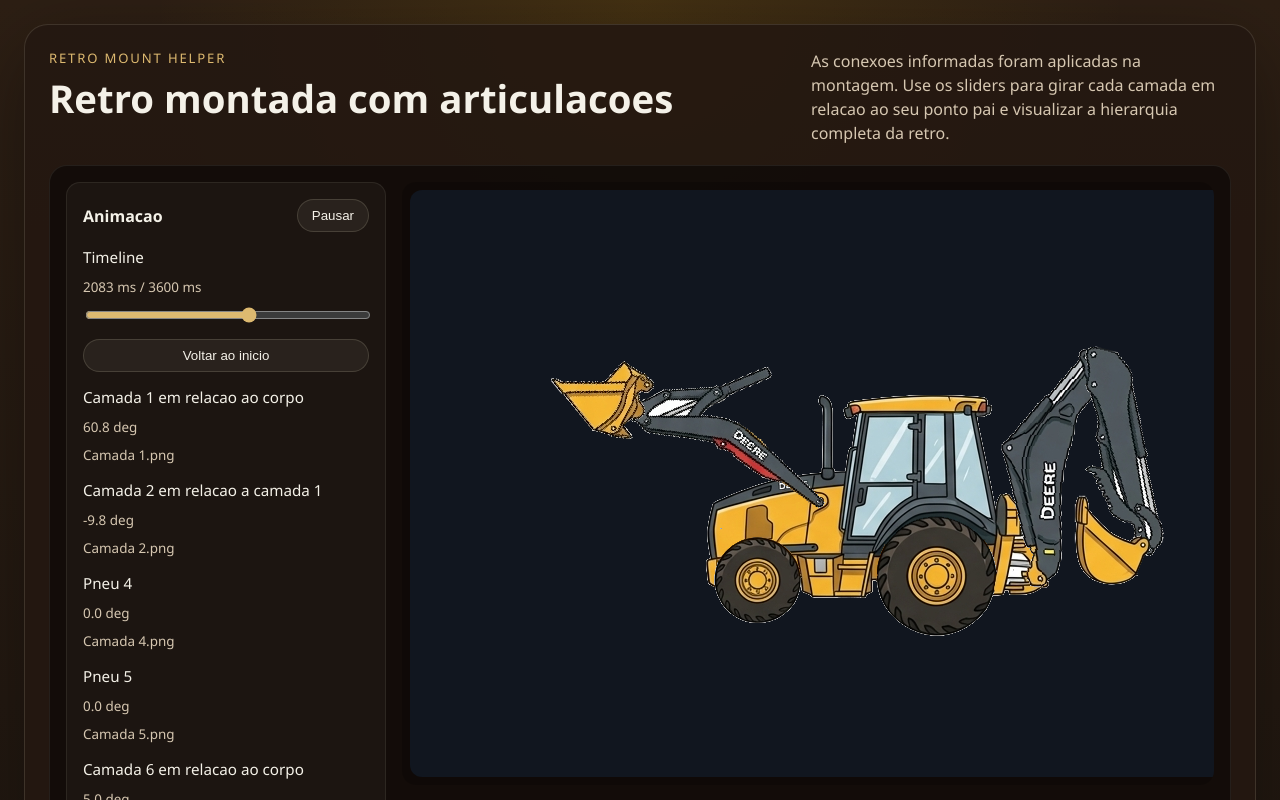
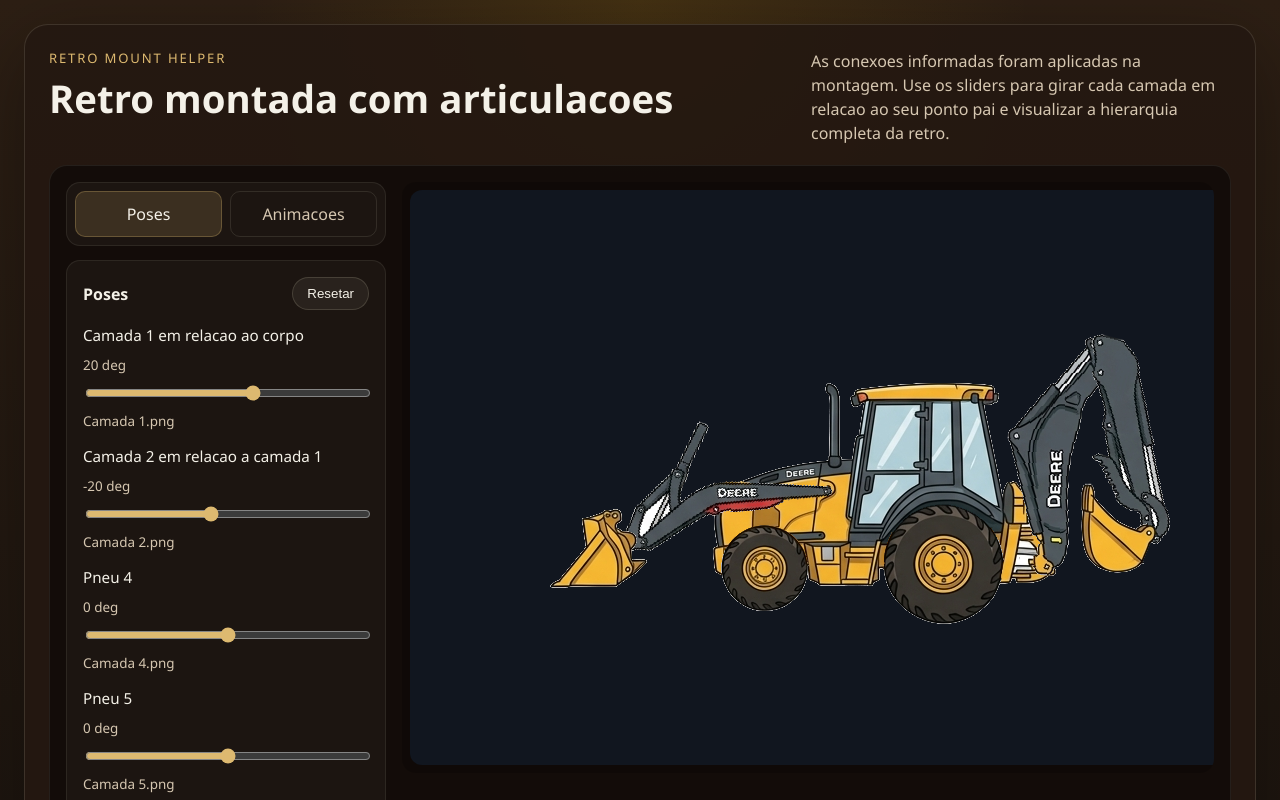
Before and after one commit to Artotz/venezitos-adventure, a React (Vite) app: page / in a window 1280 px wide. Shown: the top 800 px of the page. Built offline with nearby package versions, Linux system fonts and the light colour scheme.

Commit message:
fixed loading animation

```diff
--- a/src/game/GameCanvas.tsx
+++ b/src/game/GameCanvas.tsx
@@ -46,9 +46,14 @@ type AnimationKeyframe = {
   changes: SparseAngles;
 };
 
+type AnimationPreset = {
+  id: string;
+  name: string;
+  keyframes: AnimationKeyframe[];
+};
+
 type ResolvedKeyframe = {
   at: number;
-  changes: SparseAngles;
   angles: Record<LayerName, number>;
 };
 
@@ -138,8 +143,8 @@ const LAYER_CONFIG: Record<LayerName, LayerConfig> = {
 };
 
 const DEFAULT_ANGLES: Record<LayerName, number> = {
-  "Camada 1.png": 14,
-  "Camada 2.png": -21,
+  "Camada 1.png": 20,
+  "Camada 2.png": -20,
   "Camada 3.png": 0,
   "Camada 4.png": 0,
   "Camada 5.png": 0,
@@ -148,8 +153,20 @@ const DEFAULT_ANGLES: Record<LayerName, number> = {
   "Camada 8.png": -15,
 };
 
-const ANIMATION_KEYFRAMES: AnimationKeyframe[] = [
+const ANIMATION_PRESETS: AnimationPreset[] = [
+  {
+    id: "idle",
+    name: "Ciclo da Cacamba",
+    keyframes: [
       { at: 0, changes: {} },
+      {
+        at: 600,
+        changes: {
+          "Camada 1.png": 14,
+          "Camada 2.png": -21,
+          "Camada 6.png": 5,
+        },
+      },
       {
         at: 1200,
         changes: {
@@ -169,6 +186,8 @@ const ANIMATION_KEYFRAMES: AnimationKeyframe[] = [
         changes: {
           "Camada 2.png": -92,
         },
+      },
+    ],
   },
 ];
 
@@ -324,10 +343,11 @@ function computeBounds(
 
 function resolveKeyframes(
   baseAngles: Record<LayerName, number>,
+  keyframes: AnimationKeyframe[],
 ): ResolvedKeyframe[] {
   let currentAngles = { ...baseAngles };
 
-  return ANIMATION_KEYFRAMES.map((keyframe) => {
+  return keyframes.map((keyframe) => {
     currentAngles = {
       ...currentAngles,
       ...keyframe.changes,
@@ -335,7 +355,6 @@ function resolveKeyframes(
 
     return {
       at: keyframe.at,
-      changes: keyframe.changes,
       angles: currentAngles,
     };
   });
@@ -344,9 +363,10 @@ function resolveKeyframes(
 function interpolateAngles(
   resolvedKeyframes: ResolvedKeyframe[],
   currentTime: number,
+  fallback: Record<LayerName, number>,
 ) {
   if (resolvedKeyframes.length === 0) {
-    return DEFAULT_ANGLES;
+    return fallback;
   }
 
   if (currentTime <= resolvedKeyframes[0].at) {
@@ -371,7 +391,7 @@ function interpolateAngles(
     const progress = (currentTime - from.at) / duration;
     const interpolatedAngles = {} as Record<LayerName, number>;
 
-    for (const layerName of Object.keys(DEFAULT_ANGLES) as LayerName[]) {
+    for (const layerName of Object.keys(fallback) as LayerName[]) {
       const fromAngle = from.angles[layerName];
       const toAngle = to.angles[layerName];
       interpolatedAngles[layerName] =
@@ -389,7 +409,12 @@ export function GameCanvas() {
   const animationFrameRef = useRef<number | null>(null);
   const lastTickRef = useRef<number | null>(null);
   const [layers, setLayers] = useState<LoadedLayer[]>([]);
-  const [isPlaying, setIsPlaying] = useState(true);
+  const [angles, setAngles] = useState(DEFAULT_ANGLES);
+  const [activeTab, setActiveTab] = useState<"poses" | "animations">("poses");
+  const [selectedAnimationId, setSelectedAnimationId] = useState(
+    ANIMATION_PRESETS[0]?.id ?? "",
+  );
+  const [isPlaying, setIsPlaying] = useState(false);
   const [currentTime, setCurrentTime] = useState(0);
 
   useEffect(() => {
@@ -412,18 +437,35 @@ export function GameCanvas() {
       });
   }, []);
 
+  const selectedAnimation = useMemo(
+    () =>
+      ANIMATION_PRESETS.find((preset) => preset.id === selectedAnimationId) ??
+      null,
+    [selectedAnimationId],
+  );
   const resolvedKeyframes = useMemo(
-    () => resolveKeyframes(DEFAULT_ANGLES),
-    [],
+    () =>
+      selectedAnimation
+        ? resolveKeyframes(angles, selectedAnimation.keyframes)
+        : [],
+    [angles, selectedAnimation],
   );
-  const totalDuration = resolvedKeyframes[resolvedKeyframes.length - 1]?.at ?? 0;
-  const animatedAngles = useMemo(
-    () => interpolateAngles(resolvedKeyframes, currentTime),
-    [currentTime, resolvedKeyframes],
-  );
+  const totalDuration =
+    resolvedKeyframes[resolvedKeyframes.length - 1]?.at ?? 0;
+  const displayAngles = useMemo(() => {
+    if (!selectedAnimation) {
+      return angles;
+    }
+
+    if (!isPlaying && currentTime === 0) {
+      return angles;
+    }
+
+    return interpolateAngles(resolvedKeyframes, currentTime, angles);
+  }, [angles, currentTime, isPlaying, resolvedKeyframes, selectedAnimation]);
 
   useEffect(() => {
-    if (!isPlaying || totalDuration <= 0) {
+    if (!isPlaying || !selectedAnimation || totalDuration <= 0) {
       lastTickRef.current = null;
       return;
     }
@@ -450,7 +492,7 @@ export function GameCanvas() {
       animationFrameRef.current = null;
       lastTickRef.current = null;
     };
-  }, [isPlaying, totalDuration]);
+  }, [isPlaying, selectedAnimation, totalDuration]);
 
   const scene = useMemo(() => {
     if (layers.length === 0) {
@@ -459,7 +501,7 @@ export function GameCanvas() {
 
     const preliminaryMatrices = computeWorldMatrices(
       layers,
-      animatedAngles,
+      displayAngles,
       createIdentityMatrix(),
     );
     const bounds = computeBounds(layers, preliminaryMatrices);
@@ -467,7 +509,11 @@ export function GameCanvas() {
       CANVAS_PADDING - bounds.minX,
       CANVAS_PADDING - bounds.minY,
     );
-    const worldMatrices = computeWorldMatrices(layers, animatedAngles, rootMatrix);
+    const worldMatrices = computeWorldMatrices(
+      layers,
+      displayAngles,
+      rootMatrix,
+    );
     const finalBounds = computeBounds(layers, worldMatrices);
 
     return {
@@ -479,7 +525,7 @@ export function GameCanvas() {
       ),
       worldMatrices,
     };
-  }, [animatedAngles, layers]);
+  }, [displayAngles, layers]);
 
   useEffect(() => {
     const canvas = canvasRef.current;
@@ -529,19 +575,41 @@ export function GameCanvas() {
     context.setTransform(1, 0, 0, 1, 0, 0);
   }, [layers, scene]);
 
+  const handleAngleChange = (layerName: LayerName, value: string) => {
+    setIsPlaying(false);
+    lastTickRef.current = null;
+    setAngles((current) => ({
+      ...current,
+      [layerName]: Number(value),
+    }));
+  };
+
+  const handleAnimationChange = (value: string) => {
+    setSelectedAnimationId(value);
+    setCurrentTime(0);
+    setIsPlaying(false);
+    lastTickRef.current = null;
+  };
+
   const handleTimelineChange = (value: string) => {
+    setCurrentTime(Number(value));
+    setIsPlaying(false);
     lastTickRef.current = null;
-    setCurrentTime(Number(value));
   };
 
   const togglePlayback = () => {
+    if (!selectedAnimation) {
+      return;
+    }
+
     setIsPlaying((current) => !current);
   };
 
-  const resetAnimation = () => {
-    lastTickRef.current = null;
+  const resetPose = () => {
+    setAngles(DEFAULT_ANGLES);
     setCurrentTime(0);
     setIsPlaying(false);
+    lastTickRef.current = null;
   };
 
   if (layers.length === 0 || !scene) {
@@ -551,16 +619,95 @@ export function GameCanvas() {
   return (
     <div className="assembly-layout">
       <div className="controls-panel">
+        <div className="tab-bar" role="tablist" aria-label="Controles da retro">
+          <button
+            type="button"
+            role="tab"
+            aria-selected={activeTab === "poses"}
+            className={`tab-button${activeTab === "poses" ? " is-active" : ""}`}
+            onClick={() => setActiveTab("poses")}
+          >
+            Poses
+          </button>
+          <button
+            type="button"
+            role="tab"
+            aria-selected={activeTab === "animations"}
+            className={`tab-button${activeTab === "animations" ? " is-active" : ""}`}
+            onClick={() => setActiveTab("animations")}
+          >
+            Animacoes
+          </button>
+        </div>
+
+        {activeTab === "poses" && (
+          <div className="controls-group">
             <div className="controls-header">
-          <h2>Animacao</h2>
+              <h2>Poses</h2>
+              <button
+                type="button"
+                className="reset-button"
+                onClick={resetPose}
+              >
+                Resetar
+              </button>
+            </div>
+
+            {CONTROLLABLE_LAYERS.map((layerName) => {
+              const config = LAYER_CONFIG[layerName];
+              const value = angles[layerName];
+
+              return (
+                <label key={layerName} className="slider-control">
+                  <span className="slider-title">{config.label}</span>
+                  <span className="slider-value">{value} deg</span>
+                  <input
+                    type="range"
+                    min={config.min}
+                    max={config.max}
+                    step="1"
+                    value={value}
+                    onChange={(event) =>
+                      handleAngleChange(layerName, event.currentTarget.value)
+                    }
+                  />
+                  <span className="slider-layer">{layerName}</span>
+                </label>
+              );
+            })}
+          </div>
+        )}
+
+        {activeTab === "animations" && (
+          <div className="controls-group">
+            <div className="controls-header">
+              <h2>Animacoes</h2>
               <button
                 type="button"
                 className="reset-button"
                 onClick={togglePlayback}
+                disabled={!selectedAnimation}
               >
                 {isPlaying ? "Pausar" : "Tocar"}
               </button>
             </div>
+
+            <label className="slider-control">
+              <span className="slider-title">Preset</span>
+              <select
+                className="animation-select"
+                value={selectedAnimationId}
+                onChange={(event) =>
+                  handleAnimationChange(event.currentTarget.value)
+                }
+              >
+                {ANIMATION_PRESETS.map((preset) => (
+                  <option key={preset.id} value={preset.id}>
+                    {preset.name}
+                  </option>
+                ))}
+              </select>
+            </label>
 
             <label className="slider-control">
               <span className="slider-title">Timeline</span>
@@ -573,30 +720,15 @@ export function GameCanvas() {
                 max={String(totalDuration)}
                 step="1"
                 value={currentTime}
-            onChange={(event) => handleTimelineChange(event.currentTarget.value)}
+                onChange={(event) =>
+                  handleTimelineChange(event.currentTarget.value)
+                }
               />
             </label>
 
-        <button type="button" className="reset-button" onClick={resetAnimation}>
-          Voltar ao inicio
-        </button>
-
-        {CONTROLLABLE_LAYERS.map((layerName) => {
-          const config = LAYER_CONFIG[layerName];
-          const value = animatedAngles[layerName];
-
-          return (
-            <label key={layerName} className="slider-control">
-              <span className="slider-title">{config.label}</span>
-              <span className="slider-value">{value.toFixed(1)} deg</span>
-              <span className="slider-layer">{layerName}</span>
-            </label>
-          );
-        })}
-
+            {selectedAnimation && (
               <div className="keyframe-list">
-          <h2>Keyframes</h2>
-          {resolvedKeyframes.map((keyframe, index) => (
+                {selectedAnimation.keyframes.map((keyframe, index) => (
                   <div key={keyframe.at} className="keyframe-card">
                     <strong>Keyframe {index}</strong>
                     <span>{keyframe.at} ms</span>
@@ -604,6 +736,9 @@ export function GameCanvas() {
                   </div>
                 ))}
               </div>
+            )}
+          </div>
+        )}
       </div>
 
       <div className="canvas-scroll">
--- a/src/styles.css
+++ b/src/styles.css
@@ -90,6 +90,37 @@ h1 {
 .controls-panel {
   display: grid;
   gap: 14px;
+}
+
+.tab-bar {
+  display: grid;
+  grid-template-columns: 1fr 1fr;
+  gap: 8px;
+  padding: 8px;
+  border-radius: 14px;
+  background: rgba(255, 248, 220, 0.04);
+  border: 1px solid rgba(255, 248, 220, 0.08);
+}
+
+.tab-button {
+  border: 1px solid rgba(255, 248, 220, 0.1);
+  border-radius: 10px;
+  padding: 10px 12px;
+  background: transparent;
+  color: #d6c7b1;
+  font: inherit;
+  cursor: pointer;
+}
+
+.tab-button.is-active {
+  background: rgba(221, 185, 112, 0.16);
+  border-color: rgba(221, 185, 112, 0.28);
+  color: #f4f1e8;
+}
+
+.controls-group {
+  display: grid;
+  gap: 14px;
   padding: 16px;
   border-radius: 14px;
   background: rgba(255, 248, 220, 0.04);
@@ -153,6 +184,16 @@ h1 {
   word-break: break-word;
 }
 
+.animation-select {
+  width: 100%;
+  padding: 10px 12px;
+  border: 1px solid rgba(255, 248, 220, 0.14);
+  border-radius: 10px;
+  background: rgba(255, 248, 220, 0.06);
+  color: #f4f1e8;
+  font: inherit;
+}
+
 .slider-control input[type='range'] {
   width: 100%;
   accent-color: #ddb970;
@@ -165,6 +206,11 @@ h1 {
   color: #f4f1e8;
   background: rgba(255, 248, 220, 0.06);
   cursor: pointer;
+}
+
+.reset-button:disabled {
+  opacity: 0.45;
+  cursor: default;
 }
 
 .canvas-scroll {
```
Lines whose indentation alone changed are shown as unchanged.
